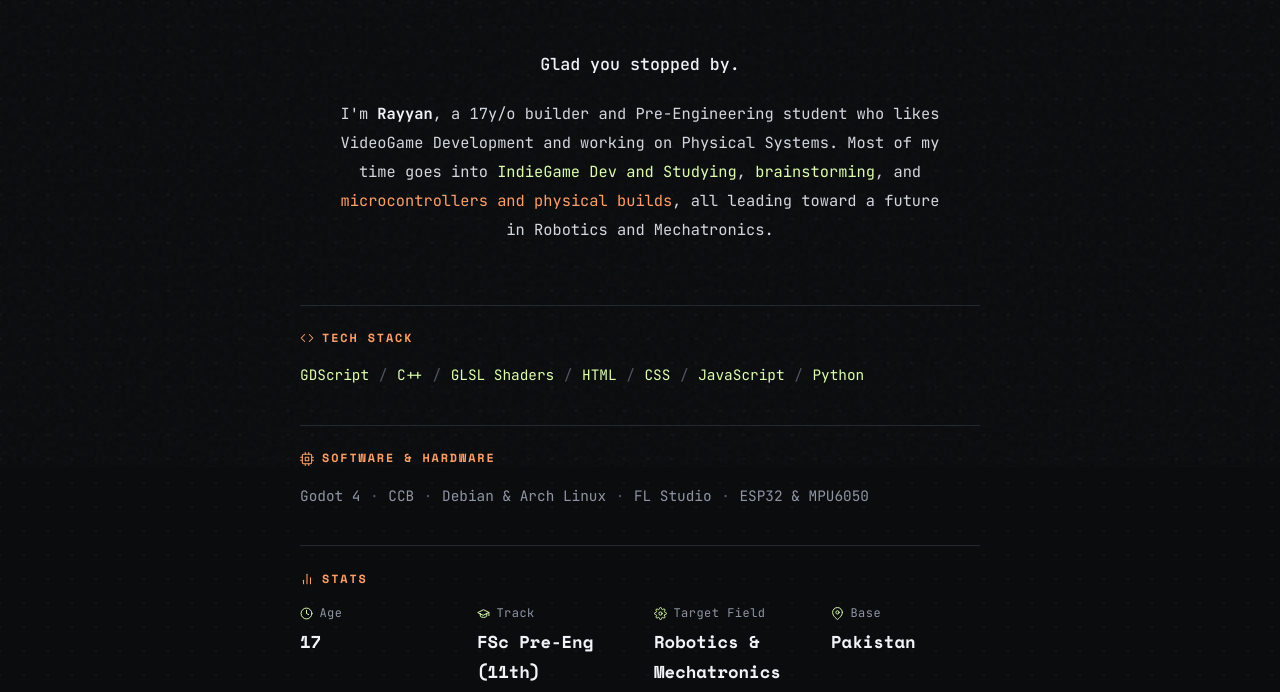
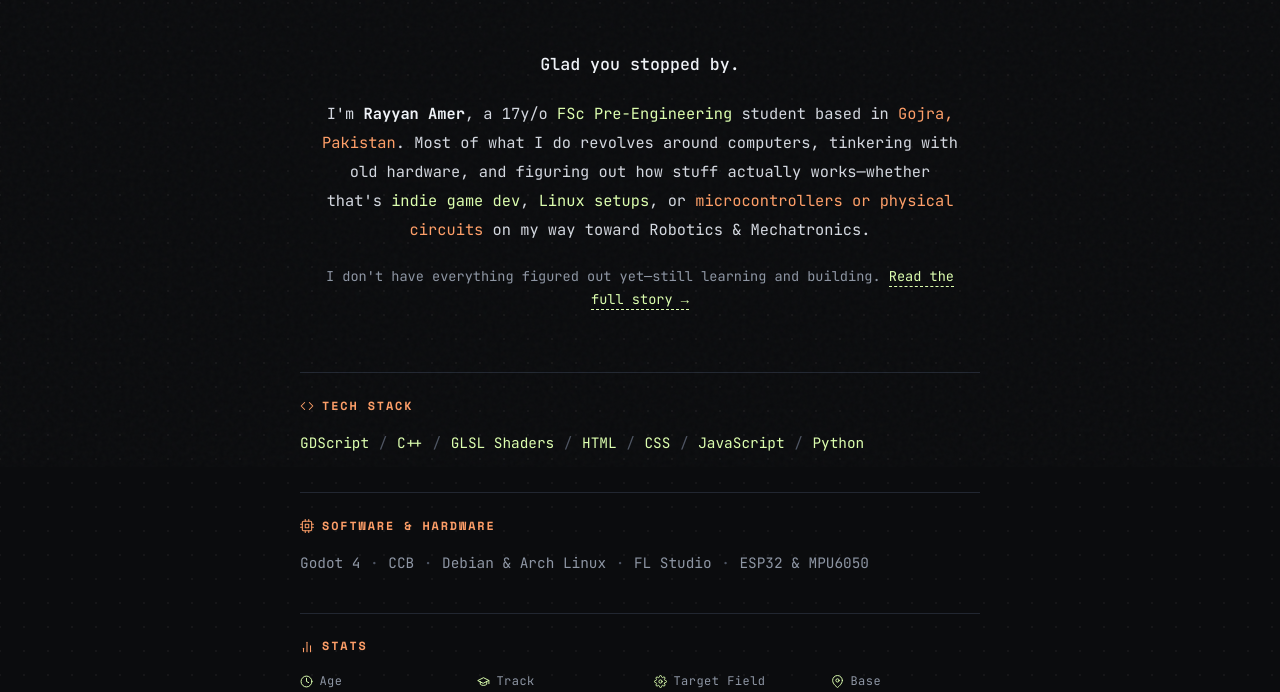
Before and after one commit to rayyanamer/rayyanamer.github.io, a plain HTML site: page index.html in a window 1280 px wide. Shown: the part 333-1025 px from the top of the page. Drawn offline with nearby package versions, Linux system fonts and the light colour scheme; no server answers.

Commit message:
Update index.html

```diff
--- a/index.html
+++ b/index.html
@@ -229,7 +229,7 @@
     }
 
     .intro-section {
-      max-width: min(100%, 620px);
+      max-width: min(100%, 640px);
       margin: 0 auto clamp(2.5rem, 6vw, 3.75rem);
       text-align: center;
     }
@@ -258,6 +258,26 @@
 
     .bio-text .accent-coral {
       color: var(--accent-secondary);
+    }
+
+    .story-cta {
+      margin-top: 1.25rem;
+      font-size: clamp(0.78rem, 1.25vw, 0.85rem);
+      color: var(--muted);
+    }
+
+    .story-cta a {
+      color: var(--accent-primary);
+      text-decoration: none;
+      border-bottom: 1px dashed var(--accent-primary);
+      padding-bottom: 1px;
+      transition: color 0.15s ease, border-color 0.15s ease;
+    }
+
+    .story-cta a:hover,
+    .story-cta a:focus-visible {
+      color: var(--accent-secondary);
+      border-bottom-color: var(--accent-secondary);
     }
 
     /* MINIMAL STATS & STACK */
@@ -510,7 +530,10 @@
 <section class="intro-section">
 <p class="welcome-line">Glad you stopped by.</p>
 <p class="bio-text">
-I'm <strong>Rayyan</strong>, a 17y/o builder and Pre-Engineering student who likes VideoGame Development and working on Physical Systems. Most of my time goes into <span class="accent-mint">IndieGame Dev and Studying</span>, <span class="accent-mint">brainstorming</span>, and <span class="accent-coral">microcontrollers and physical builds</span>, all leading toward a future in Robotics and Mechatronics.
+I'm <strong>Rayyan Amer</strong>, a 17y/o <span class="accent-mint">FSc Pre-Engineering</span> student based in <span class="accent-coral">Gojra, Pakistan</span>. Most of what I do revolves around computers, tinkering with old hardware, and figuring out how stuff actually works—whether that's <span class="accent-mint">indie game dev</span>, <span class="accent-mint">Linux setups</span>, or <span class="accent-coral">microcontrollers or physical circuits</span> on my way toward Robotics &amp; Mechatronics.
+</p>
+<p class="story-cta">
+I don't have everything figured out yet—still learning and building. <a href="https://rayyanamer.github.io/about.html">Read the full story →</a>
 </p>
 </section>
 
@@ -577,7 +600,7 @@ I'm <strong>Rayyan</strong>, a 17y/o builder and Pre-Engineering student who lik
 </svg>
 <span>Track</span>
 </span>
-<span class="stat-value">FSc Pre-Eng (11th)</span>
+<span class="stat-value">FSc Pre-Eng (SAISC)</span>
 </div>
 <div class="stat-item">
 <span class="stat-head">
@@ -597,7 +620,7 @@ I'm <strong>Rayyan</strong>, a 17y/o builder and Pre-Engineering student who lik
 </svg>
 <span>Base</span>
 </span>
-<span class="stat-value">Pakistan</span>
+<span class="stat-value">Gojra, Pakistan</span>
 </div>
 </div>
 </div>
```
